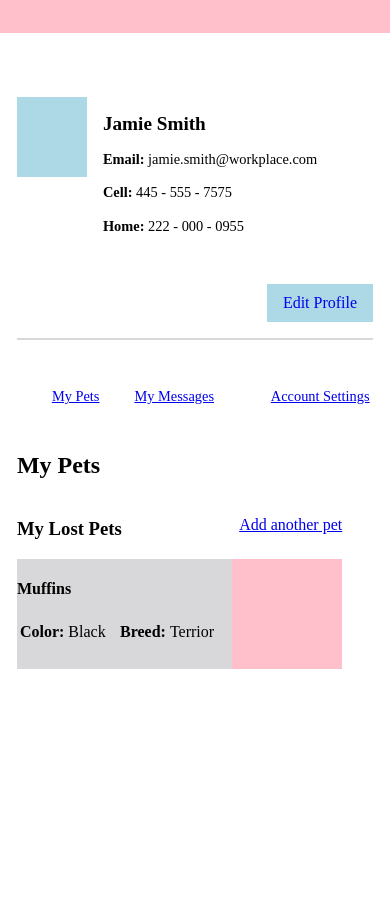
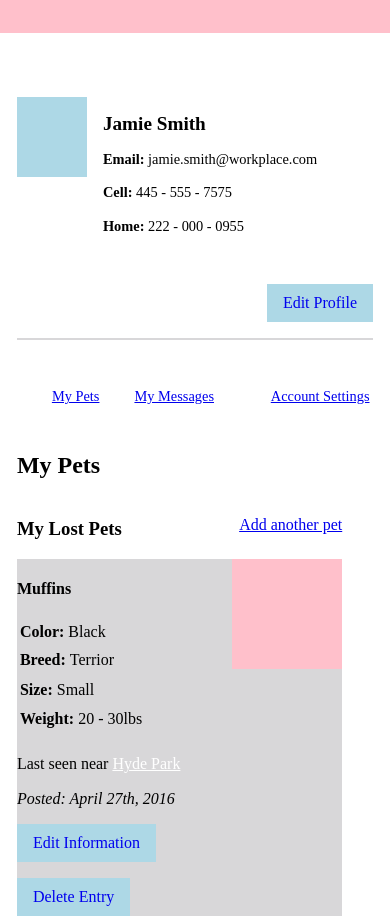
Before and after one commit to jhartley1412/fmf-basic-setup, a plain HTML site: page profile.html in a window 390 px wide. Shown: the part 195-1113 px from the top of the page. Before the commit the page ends 880 px from the top, so only its background shows below. Drawn offline with nearby package versions, Linux system fonts and the light colour scheme; some packages are replaced by stand-ins of ours.

Commit message:
finished lost pet entry on profile page - made responsive

```diff
--- a/profile.html
+++ b/profile.html
@@ -183,27 +183,43 @@
 						</tr>
 
 
-					</table>
+						<tr>
 
+							<td class="pet-color pet-input">
 
+								<span class="pet-atr"> Size:
 
-					<!-- <span class="pet-atr"> Breed:
-
-						<span class="pet-color pet-input"> Terrior </span>
+									<span class="pet-trait"> Small </span>
 
 								</span>
 
-					<span class="pet-atr"> Size:
+							</td>
 
-						<span class="pet-size pet-input"> Small </span>
+							<td class="pet-breed pet-input">
+
+								<span class="pet-atr"> Weight:
+
+									<span class="pet-trait"> 20 - 30lbs </span>
 
 								</span>
 
-					<span class="pet-atr"> Weight:
+							</td>
 
-						<span class="pet-weight pet-input"> 20 - 30lbs </span>
+						</tr>
 
-					</span> -->
+					</table>
+
+					<p> Last seen near <a href="#" class="pet-location"> Hyde Park </a> </p>
+
+					<p class="date-posted"> Posted: April 27th, 2016 </p>
+
+					<a href="#">
+						<div class="edit-entry-btn button"> Edit Information </div>
+					</a>
+
+					<a href="#">
+						<div class="delete-entry-btn button"> Delete Entry </div>
+					</a>
 
 				</div>
 
--- a/styles/_breakpoints.scss
+++ b/styles/_breakpoints.scss
@@ -107,6 +107,18 @@
 
 	.account-settings{
 		text-align: right;
+	}
+
+
+	// PET ENTRY TABLE
+	.pet-entry{
+
+		td{
+			display: block;
+			float: none;
+			clear: all;
+			margin-bottom: 0.5em;
+		}
 	}
 
 	.entry-pic{
@@ -261,6 +273,16 @@
 		text-align: left;
 	}
 
+
+	// PET ENTRY TABLE
+	.pet-entry{
+
+		td{
+			display: inline-block;
+			margin-right: 2em;
+		}
+	}
+
 	.entry-pic{
 		width: 120px;
 		height: 120px;
--- a/styles/main.scss
+++ b/styles/main.scss
@@ -457,6 +457,10 @@ header{
 	tr{
 		width: 50%;
 	}
+
+	td{
+		min-width: 100px;
+	}
 }
 
 .pet-atr{
@@ -466,3 +470,16 @@ header{
 .pet-trait{
 	font-weight: 500;
 }
+
+.pet-location{
+	color: #fff;
+}
+
+.date-posted{
+	font-style: italic;
+}
+
+.edit-entry-btn{
+	margin-right: 2em;
+	margin-bottom: 1em;
+}
```
Also changed, not shown: styles/main.css, 1 other file. Lines whose indentation alone changed are shown as unchanged.
